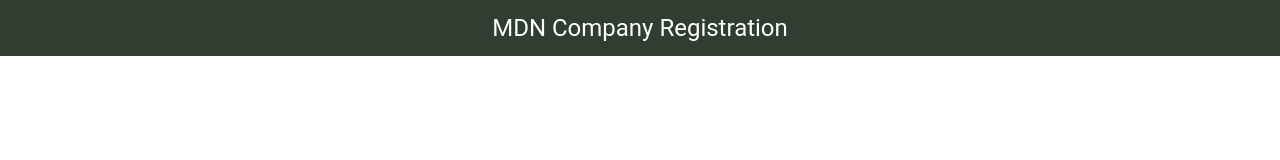
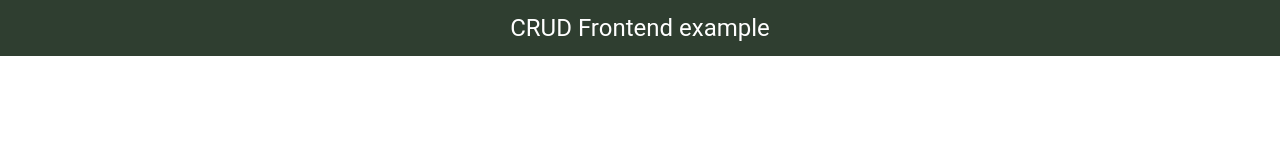
Before and after one commit to GiovanySantos/mdn-challenge, a Next.js app: page / in a window 1280 px wide. Shown: the top 160 px of the page. Built offline with nearby package versions, Linux system fonts and the light colour scheme.

Commit message:
change names

```diff
--- a/src/app/layout.tsx
+++ b/src/app/layout.tsx
@@ -1,8 +1,8 @@
 import '../styles/globals.css';
 
 export const metadata = {
-  title: 'MDN Challenge',
-  description: 'My digital nomads frontend challenge',
+  title: 'CRUD Frontend example',
+  description: 'CRUD for frontend challenge',
 };
 
 export default function RootLayout({
--- a/src/app/page.tsx
+++ b/src/app/page.tsx
@@ -17,7 +17,7 @@ const Home: React.FC = () => {
         spacing={2}
       >
         <div className="nav">
-          <Typography variant="h5">MDN Company Registration</Typography>
+          <Typography variant="h5">CRUD Frontend example</Typography>
         </div>
         <main>
           <Authentication />
```
